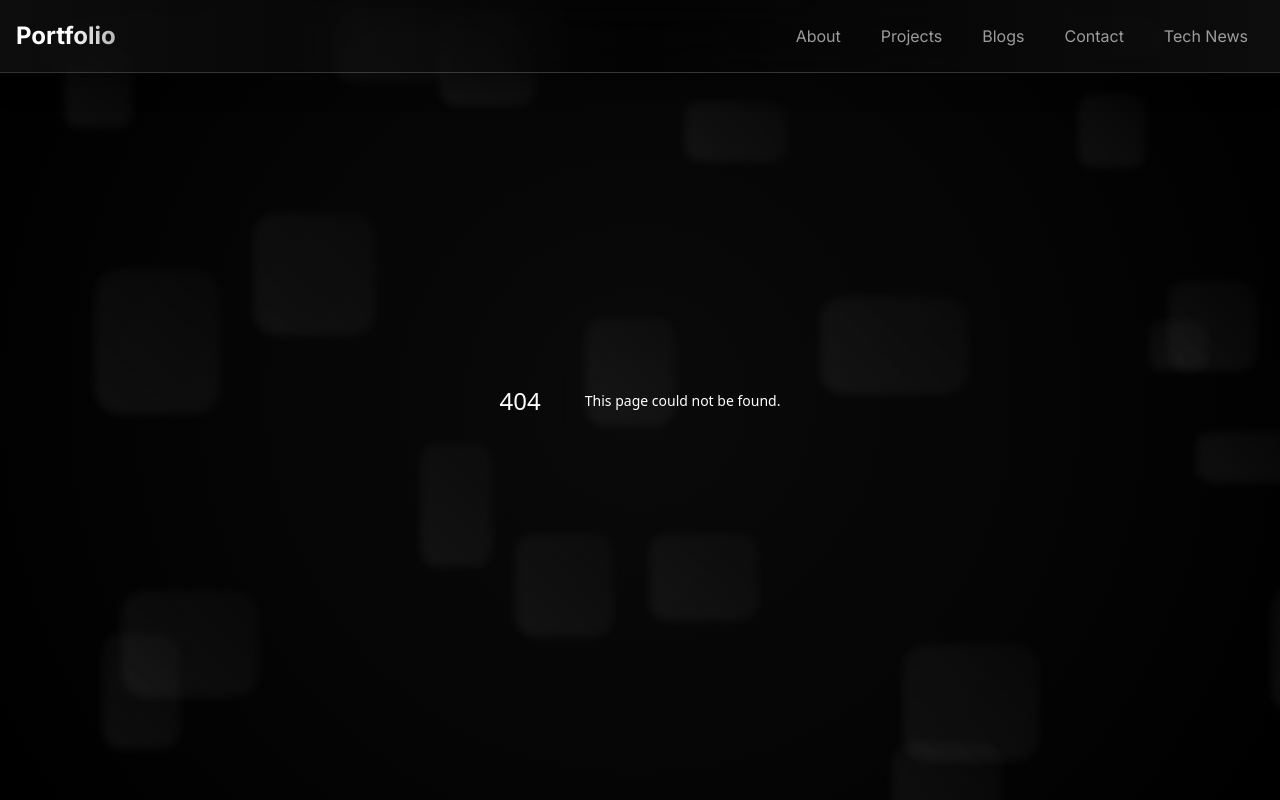
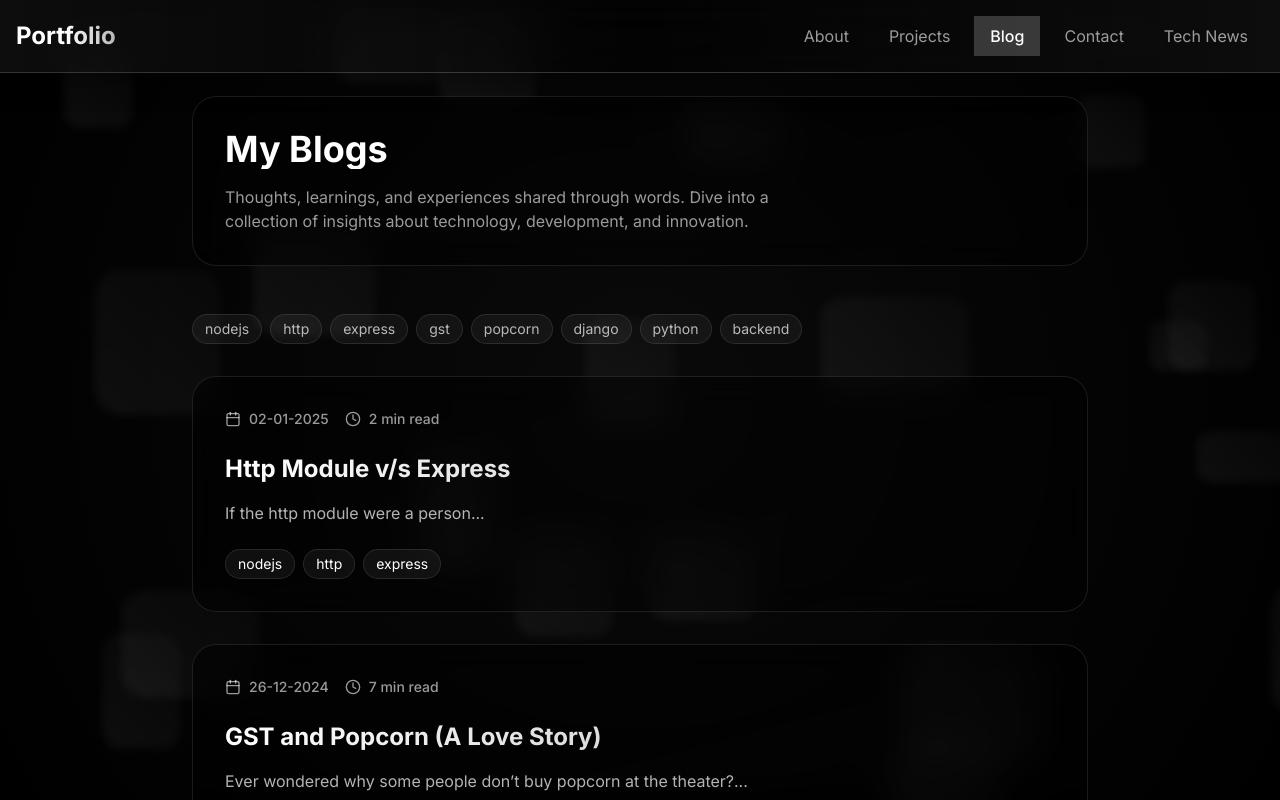
Before and after one commit to harshhh28/Portfolio, a Next.js app: page /blog in a window 1280 px wide. Before the commit this address had no page. Shown: the top 800 px of the page. Built offline with nearby package versions, Linux system fonts and the light colour scheme.

Commit message:
update(blog): change nav

```diff
--- a/src/app/blogs/page.tsx
+++ b/src/app/blog/page.tsx
@@ -112,7 +112,7 @@ export default function Blog() {
             {filteredPosts.map((post, index) => (
               <Link
                 key={post.slug}
-                href={`/blogs/${post.slug}`}
+                href={`/blog/${post.slug}`}
                 className="block group">
                 <article
                   className="relative backdrop-blur-lg bg-gradient-to-br from-black/50 to-black/30
--- a/src/components/Navigation.tsx
+++ b/src/components/Navigation.tsx
@@ -12,7 +12,7 @@ const Navigation = () => {
   const links = [
     { href: "/", label: "About" },
     { href: "/projects", label: "Projects" },
-    { href: "/blogs", label: "Blogs" },
+    { href: "/blog", label: "Blog" },
     { href: "/contact", label: "Contact" },
     { href: "/news", label: "Tech News" },
   ];
--- a/src/lib/mdx.ts
+++ b/src/lib/mdx.ts
@@ -3,7 +3,7 @@ import path from 'path';
 import matter from 'gray-matter';
 import { compile } from '@mdx-js/mdx';
 
-const postsDirectory = path.join(process.cwd(), 'src/content/blogs');
+const postsDirectory = path.join(process.cwd(), 'src/content/blog');
 
 // Helper function to parse date string in dd-mm-yyyy format
 function parseDate(dateStr: string) {
```
Also changed, not shown: src/app/blog/[slug]/page.tsx (renamed from src/app/blogs/[slug]/page.tsx), src/content/blog/gst-and-popcorn.mdx (renamed from src/content/blogs/gst-and-popcorn.mdx), src/content/blog/http-module-vs-express.mdx (renamed from src/content/blogs/http-module-vs-express.mdx), src/content/blog/jinja2-and-caching-in-django.mdx (renamed from src/content/blogs/jinja2-and-caching-in-django.mdx), src/content/blog/the-basics-of-django.mdx (renamed from src/content/blogs/the-basics-of-django.mdx), src/content/blog/the-file-structure-of-django.mdx (renamed from src/content/blogs/the-file-structure-of-django.mdx).
